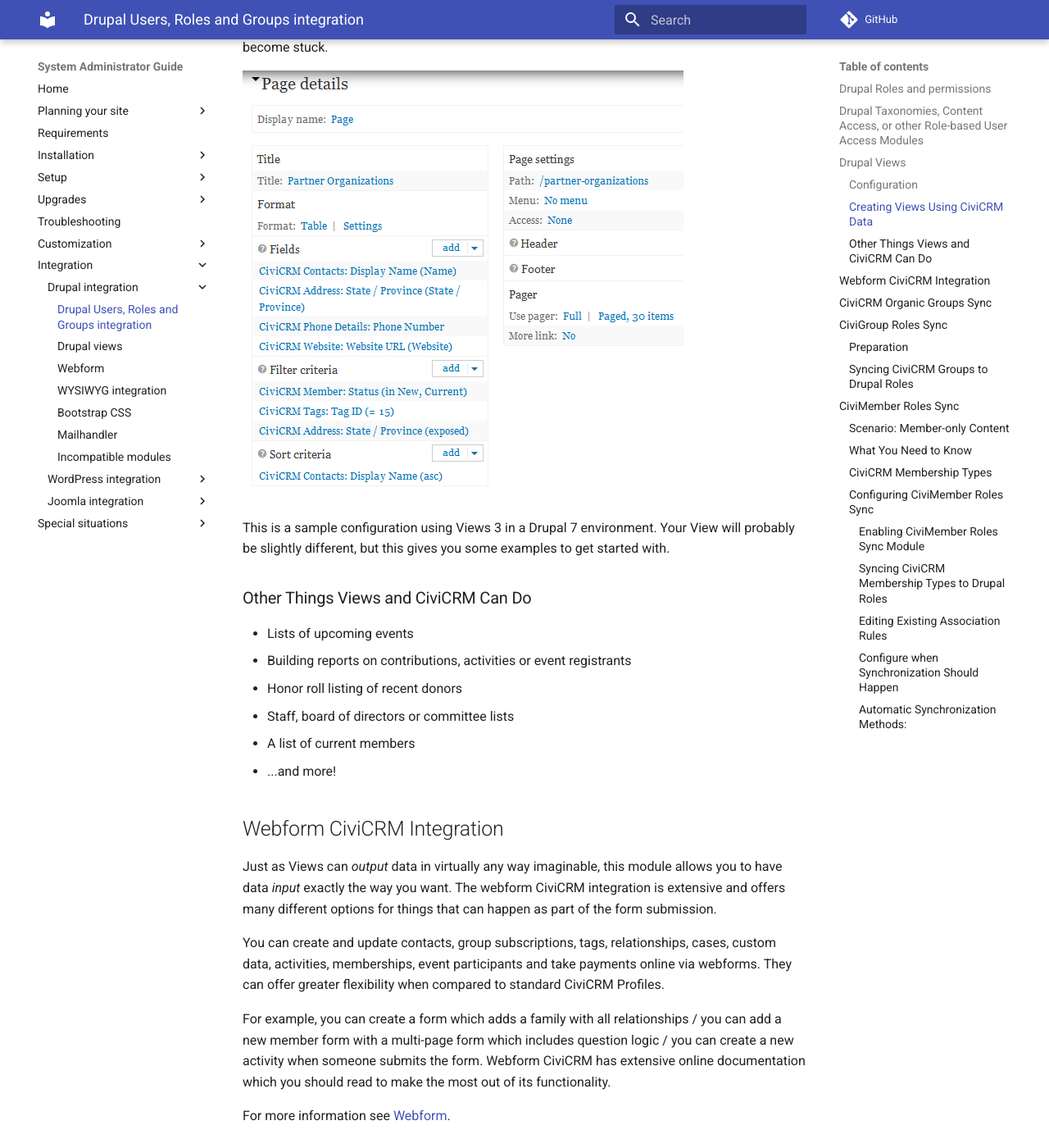
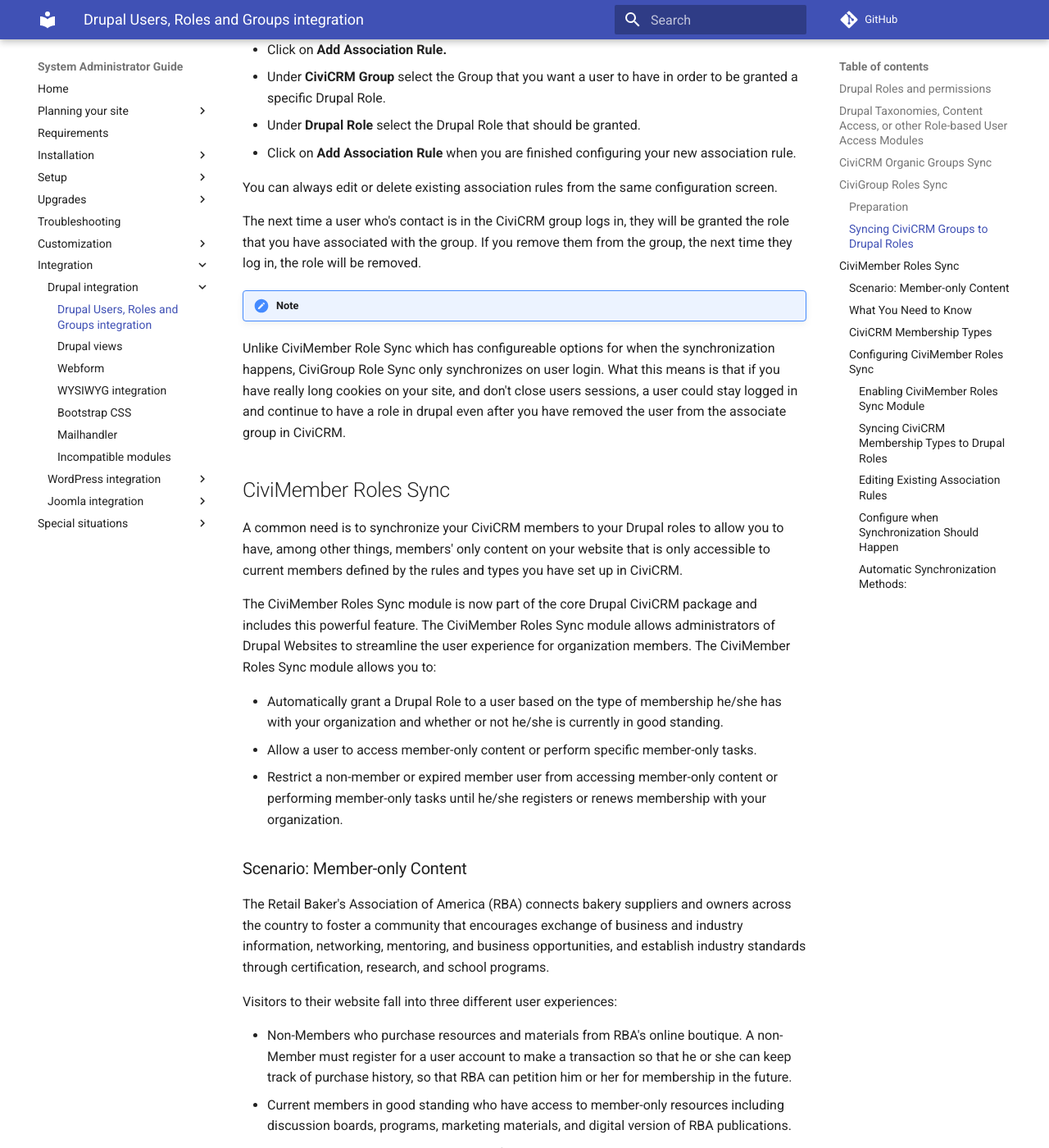
Before and after one commit to civicrm/civicrm-sysadmin-guide, an MkDocs documentation site: the page built from docs/integration/drupal/index.md, in a window 1280 px wide and 1400 px high, scrolled down 3440 px. Shown: the whole window at 82% size. Built offline with MkDocs 1.6.1 and Material for MkDocs 9.7.7, drawn with Linux system fonts in a browser that asks for light colours; comment, search, counter and statistics services are not loaded; old or Windows-style settings are respelled for this version of MkDocs; some of the changed text lies outside the part shown.

Commit message:
Update index.md

```diff
--- a/docs/integration/drupal/index.md
+++ b/docs/integration/drupal/index.md
@@ -74,101 +74,6 @@ based on Drupal **Roles** are:
 - [Content Access](http://drupal.org/project/content_access)
 - [Taxonomy Access Control](http://drupal.org/project/taxonomy_access)
 
-## Drupal Views
-
-[Views](http://drupal.org/project/views) is a powerful Drupal module
-that allows you to display website content e.g. a list of latest news
-for the home page. CiviCRM integrates with Drupal Views and allows
-CiviCRM data to be shown on your website. For instance, if you wanted to
-create a page called 'Partner Organizations' and display it publicly you
-could:
-
-1. Select criteria for what Contact data will be displayed such as:
- * Organization contacts only
- * That are tagged 'Partner' in CiviCRM
- * That have a membership of status 'New' or 'Current'
-2. Choose which data will be shown such as:
-  * Organization name
-  * State/Province
-  * Website
-  * Phone number
-3. Choose to show the data in either table or paragraph format
-4. Allow the public to filter the results themselves by State/Province
-
-This is just a simple example, the possibilities of Drupal Views and
-CiviCRM are far reaching.
-
-### Configuration
-
-If you have your Drupal and CiviCRM in separate databases adding CiviCRM
-support to Views takes a small bit of configuration. Views must be told
-where to look for CiviCRM data. **Administer > System
-Settings > CMS Database Integration** shows some code that must be
-copied and pasted into the Drupal *settings.php* file after (but not
-replacing) the existing database connection code. If you have trouble
-consider asking for help in
-[Stack Exchange](https://civicrm.stackexchange.com/) or [Mattermost](https://chat.civicrm.org); or consider [hiring a
-consultant](https://civicrm.org/partners-contributors). If you are using Custom
-Data sets in CiviCRM, anytime you add a new data **set** (not just a
-field) you must repeat this process.
-
-### Creating Views Using CiviCRM Data
-
-Views are located in the **Structure** section of the Drupal
-administrative menu. When you create a View, give it a name and select
-what kind of data you wish to show.
-
-Generally speaking if your view is focused on Contacts (which most are)
-you will select Show: CiviCRM Contacts. If you wish to display details
-about other CiviCRM data such as events, relationships, contributions or
-activities there are additional options that might provide more data
-fields for those types.
-
-![Screenshot demonstrating the "Add new view" page](/img/Views-CiviCRM-Partner-1.png)
-
-After the View is created, edit the fields, filters, display and other
-configurations to show the data exactly how you'd prefer. Views does
-take some experimentation and/or training to get it right. Feel free to
-ask questions on [Stack Exchange](https://civicrm.stackexchange.com/) or [Mattermost](https://chat.civicrm.org)
-&mdash; or [hire a
-consultant](https://civicrm.org/partners-contributors) if you become stuck.
-
-![Screenshot demonstrating the "Edit view" page](/img/Views-CiviCRM-Partner-3.png)
-
-This is a sample configuration using Views 3 in a Drupal 7 environment.
-Your View will probably be slightly different, but this gives you some
-examples to get started with.
-
-### Other Things Views and CiviCRM Can Do
-
--   Lists of upcoming events
--   Building reports on contributions, activities or event registrants
--   Honor roll listing of recent donors
--   Staff, board of directors or committee lists
--   A list of current members
--   ...and more!
-
-## Webform CiviCRM Integration
-
-Just as Views can *output* data in virtually any way imaginable, this
-module allows you to have data *input* exactly the way you want. The
-webform CiviCRM integration is extensive and offers many different
-options for things that can happen as part of the form submission.
-
-You can create and update contacts, group subscriptions, tags,
-relationships, cases, custom data, activities, memberships, event
-participants and take payments online via webforms. They can offer
-greater flexibility when compared to standard CiviCRM Profiles.
-
-For example, you can create a form which adds a family with all
-relationships / you can add a new member form with a multi-page form
-which includes question logic / you can create a new activity when
-someone submits the form. Webform CiviCRM has extensive online
-documentation which you should read to make the most out of its
-functionality.
-
-For more information see [Webform](/integration/drupal/webform.md).
-
 ## CiviCRM Organic Groups Sync
 
 The [Organic Groups CiviCRM module](http://drupal.org/project/og_civicrm)
@@ -230,7 +135,6 @@ certain role with CiviCRM contacts in a certain group.
 
 ### Preparation
 
-
 Before using CiviGroup Roles Sync module you should have the following
 prepared:
 
@@ -260,11 +164,19 @@ screen.
 You can always edit or delete existing association rules from the same
 configuration screen.
 
+The next time a user who's contact is in the CiviCRM group logs in, they will be granted the role that you have associated with the group. If you remove them from the group, the next time they log in, the role will be removed.
+
+!!!note
+Unlike CiviMember Role Sync which has configureable options for when the synchronization happens, CiviGroup Role Sync only synchronizes on user login. What this means is that if you have really long cookies on your site, and don't close users sessions, a user could stay logged in and continue to have a role in drupal even after you have removed the user from the associate group in CiviCRM.
+
 ## CiviMember Roles Sync
 
+A common need is to synchronize your CiviCRM members to your Drupal roles to allow you to have, among other things, members' only content on your website that is only accessible to current members defined by the rules and types you have set up in CiviCRM.
+
+The CiviMember Roles Sync module is now part of the core Drupal CiviCRM package and includes this powerful feature.
 The CiviMember Roles Sync module allows administrators of Drupal
 Websites to streamline the user experience for organization members. The
-CiviMember Roles Sync module allows you to.
+CiviMember Roles Sync module allows you to:
 
 -   Automatically grant a Drupal Role to a user based on the type of
     membership he/she has with your organization and whether or not
@@ -327,6 +239,8 @@ Role Sync module. You can learn more about the CiviMember component by
 reviewing the **MEMBERSHIP** chapter.
 
 ### Configuring CiviMember Roles Sync
+
+
 
 Before using CiviMember Roles Sync module you should have the following
 prepared:
@@ -481,3 +395,6 @@ should occur by navigating to the CiviMember Role Sync Configure screen.
     on Synchronize CiviMember Membership Types to Drupal Roles Now.
 
 Be sure to click **Save Configuration** after making any changes.
+
+!!!tip
+Test this module by creating a test user with a test CiviCRM membership and an association rule for that type. Log in as that user to ensure you have been granted the appropriate role. Then take away the membership for this user in their CiviCRM record, log back in as the test user, and make sure you no longer have that role.
```
